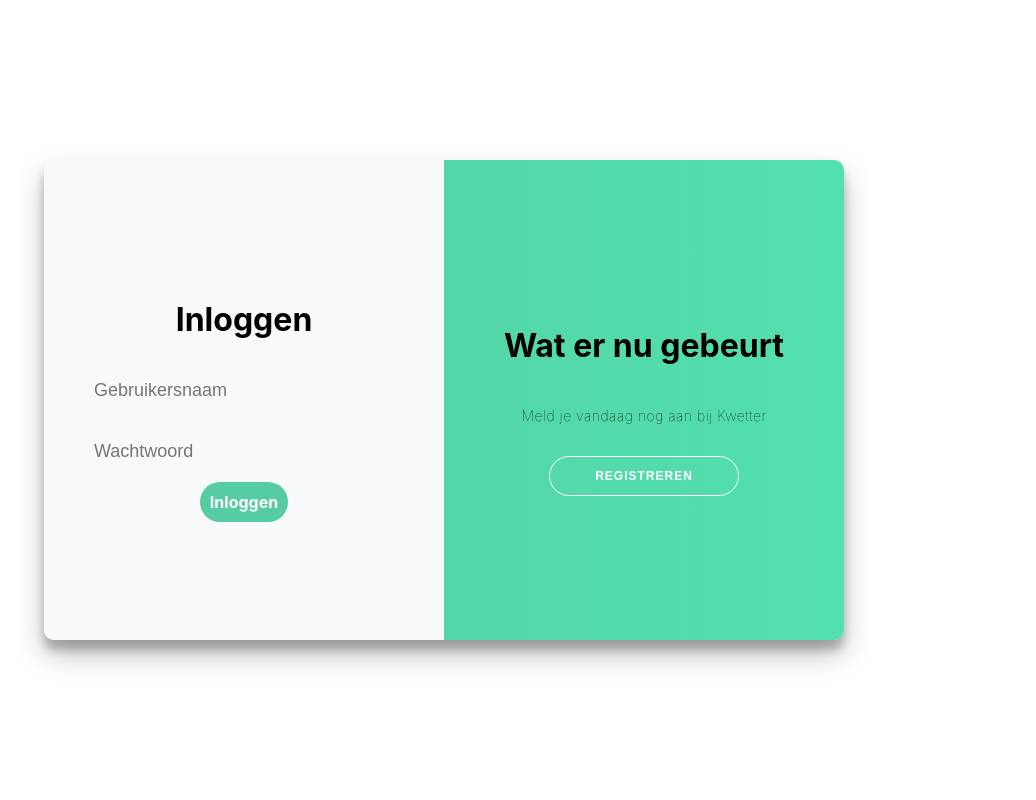
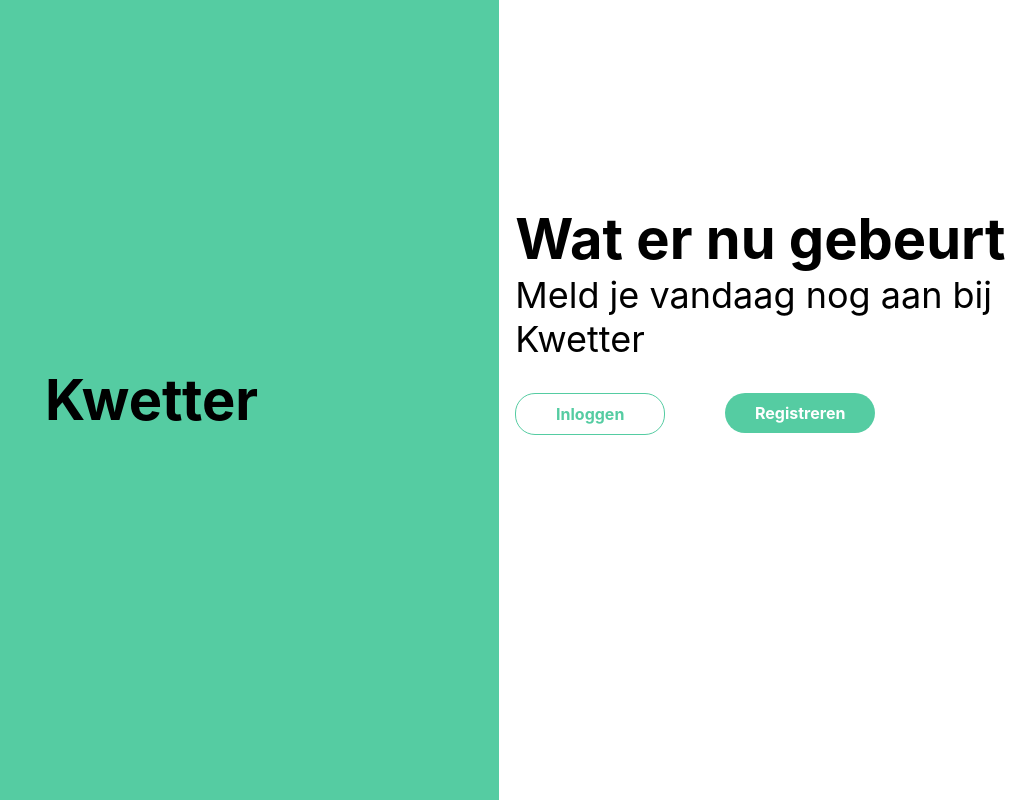
Before and after one commit to FritsvanLieshout/kwetter-platform, a React (Create React App) app: page / in a window 1280 px wide. Shown: the whole page, without its empty margins (196-1232 px from the left). Built offline with nearby package versions, Linux system fonts and the light colour scheme; no server answers.

Commit message:
Added landing page

```diff
--- a/src/components/forms/login/index.jsx
+++ b/src/components/forms/login/index.jsx
@@ -29,7 +29,8 @@ class LoginComponent extends Component {
   }
 
   async loginClicked() {
-    AuthService.signIn(this.state.username, this.state.password)
+    const password = btoa(this.state.password);
+    AuthService.signIn(this.state.username, password)
       .then(
         (response) => {
           if (response.status === 200) {
--- a/src/components/forms/tweet/index.jsx
+++ b/src/components/forms/tweet/index.jsx
@@ -33,9 +33,11 @@ class KwetterComponentFormTweet extends Component {
   }
 
   postTweet() {
-    TweetService.postTweet(this.state.value).then((response) =>
-      console.log(JSON.stringify(response))
-    );
+    TweetService.postTweet(this.state.value).then((response) => {
+      if (response.status === 200 || response.status === 201) {
+        document.getElementById("tweetForm").reset();
+      }
+    });
   }
 
   render() {
--- a/src/js/Router.js
+++ b/src/js/Router.js
@@ -1,7 +1,7 @@
 import React from "react";
 import { BrowserRouter, Route, Switch } from "react-router-dom";
 import HomePage from "pages/home";
-import LoginPage from "pages/login";
+import LandingPage from "pages/landing";
 import LoginComponent from "components/forms/login";
 import RegisterComponent from "components/forms/register";
 
@@ -9,7 +9,7 @@ const Router = () => (
   <BrowserRouter>
     <Switch>
       <Route path="/home" exact component={HomePage} />
-      <Route path="/" exact component={LoginPage} />
+      <Route path="/" exact component={LandingPage} />
       <Route path="/signin" exact component={LoginComponent} />
       <Route path="/signup" exact component={RegisterComponent} />
     </Switch>
--- /dev/null
+++ b/src/pages/landing/index.css
@@ -0,0 +1,41 @@
+.landing-container {
+  display: flex;
+  justify-content: space-between;
+  height: 100vh;
+}
+
+.landing-left {
+  background-color: var(--app-accent-color);
+  width: 55%;
+  display: flex;
+  justify-content: center;
+  align-items: center;
+}
+
+.landing-span-title {
+  font-size: 56px;
+  font-weight: bolder;
+}
+
+.landing-span-description {
+  font-size: 36px;
+}
+
+.landing-right {
+  width: 45%;
+  background-color: var(--app-background-color);
+  display: flex;
+  flex-direction: column;
+  text-align: left;
+  height: 80vh;
+  padding-left: 16px;
+  justify-content: center;
+}
+
+.landing-buttons {
+  padding-top: 32px;
+  display: flex;
+  flex-flow: row wrap;
+  justify-content: space-between;
+  width: 360px;
+}
--- /dev/null
+++ b/src/pages/landing/index.jsx
@@ -0,0 +1,48 @@
+import React, { Component } from "react";
+import "./index.css";
+import KwetterComponentButtonRounded from "components/buttons/rounded";
+
+class LandingPage extends Component {
+  registerClicked() {
+    window.location.replace("http://localhost:3000/signup");
+  }
+
+  loginClicked() {
+    window.location.replace("http://localhost:3000/signin");
+  }
+
+  render() {
+    return (
+      <div className="landing-container">
+        <div className="landing-left">
+          <span className="landing-span-title">Kwetter</span>
+        </div>
+        <div className="landing-right">
+          <span className="landing-span-title">Wat er nu gebeurt</span>
+          <span className="landing-span-description">
+            Meld je vandaag nog aan bij Kwetter
+          </span>
+          <div className="landing-buttons">
+            <KwetterComponentButtonRounded
+              onClick={this.loginClicked}
+              label="Inloggen"
+              style={{
+                width: "150px",
+                backgroundColor: "var(--app-background-color)",
+                border: "1px solid var(--app-accent-color)",
+                color: "var(--app-accent-color)",
+              }}
+            />
+            <KwetterComponentButtonRounded
+              onClick={this.registerClicked}
+              label="Registreren"
+              style={{ width: "150px" }}
+            />
+          </div>
+        </div>
+      </div>
+    );
+  }
+}
+
+export default LandingPage;
```
